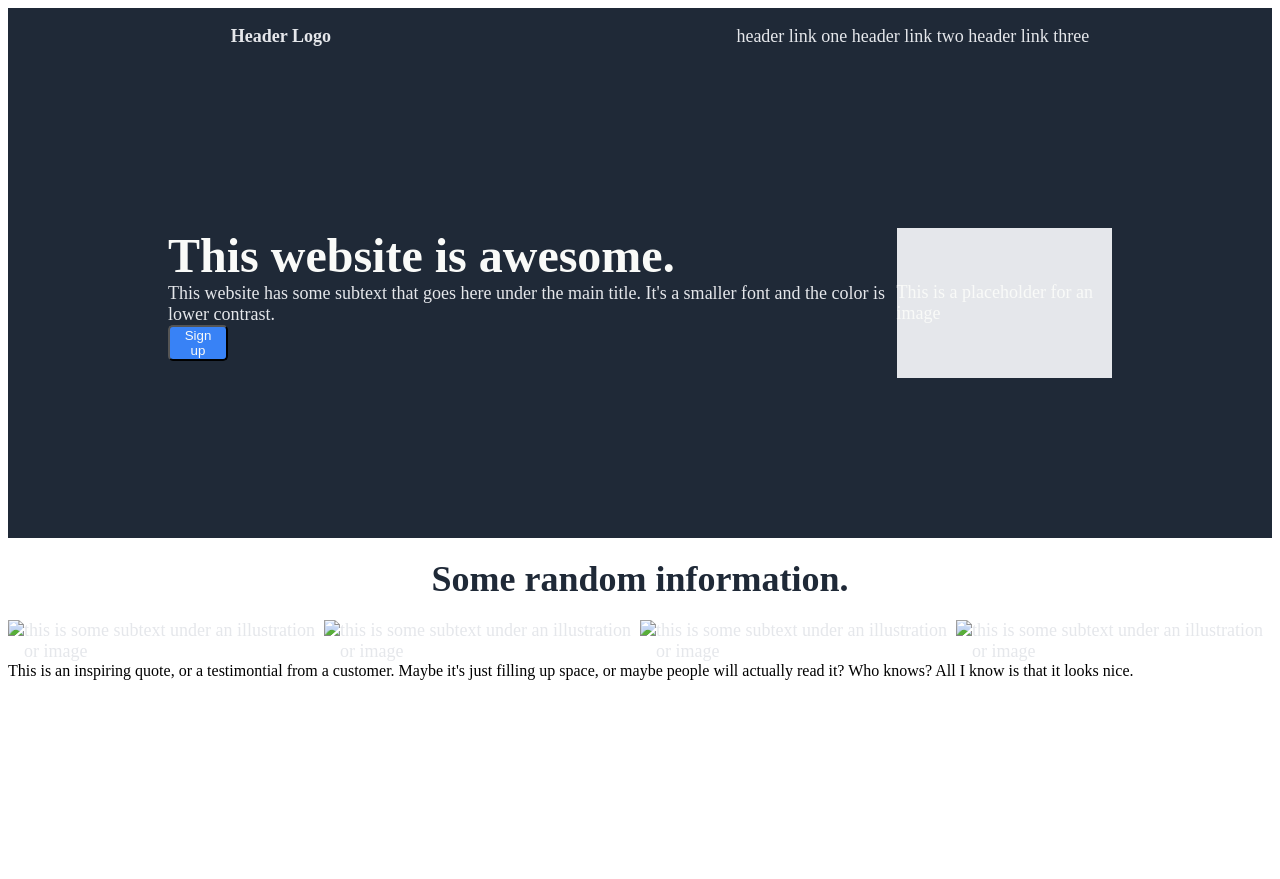
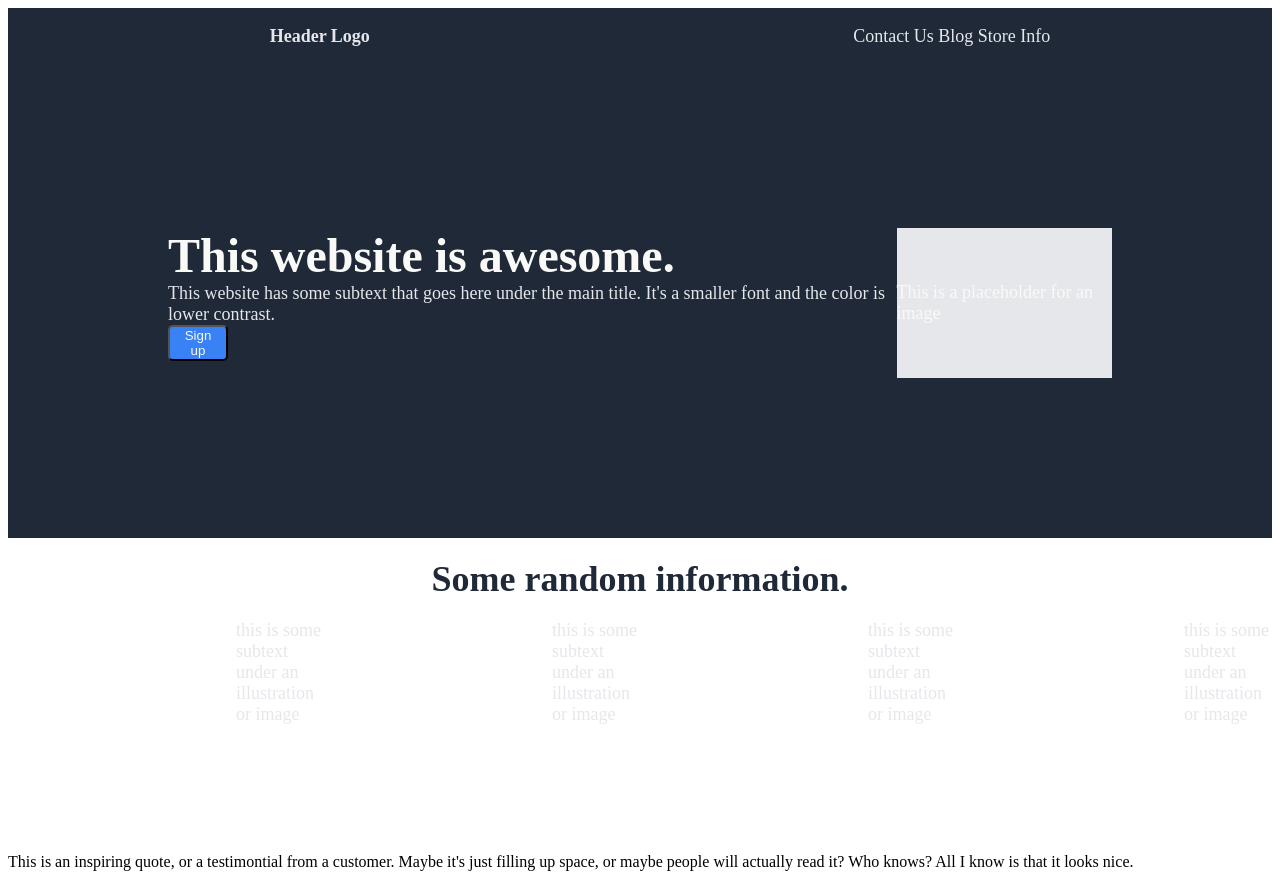
Before and after one commit to markdhemming/landing-page, a plain HTML site: page index.html in a window 1280 px wide. Before the commit the page ends 800 px from the top, so only its background shows below. Drawn offline with Linux system fonts and the light colour scheme.

Commit message:
added images

```diff
--- a/index.html
+++ b/index.html
@@ -16,9 +16,9 @@
     </div>
             <div class="header-right">
                 <ul>
-        <li>header link one</li>
-        <li>header link two</li>
-        <li>header link three</li>
+        <li>Contact Us</li>
+        <li>Blog</li>
+        <li>Store Info</li>
             </ul>
             </div>
 
@@ -37,19 +37,20 @@
 <div class="section-three">
     <div class="random">Some random information.</div>
     <div class="image-section">
-        <img src="../images/white.jpg">
+        <img src="images/square-image.png">
     this is some subtext under an illustration or image
-        <img src="../images/white.jpg">
+        <img src="images/square-image.png">
     this is some subtext under an illustration or image
-        <img src="../images/white.jpg">
+        <img src="images/square-image.png">
     this is some subtext under an illustration or image
-        <img src="../images/white.jpg">
+        <img src="images/square-image.png">
     this is some subtext under an illustration or image
 </div>
     <div class="quote-section">
         This is an inspiring quote, or a testimontial from a customer. Maybe it's just filling up space, or maybe people will actually read it? Who knows? All I know is that it looks nice.
     </div>
 
+
 </div>
     </body>
 </html>
--- a/style.css
+++ b/style.css
@@ -85,3 +85,8 @@ button {
 .quote-section {
 
 }
+
+img {
+    border: 2px;
+    border-color: #3882F6;
+}
```
Also changed, not shown: images/square-image.png (added).
